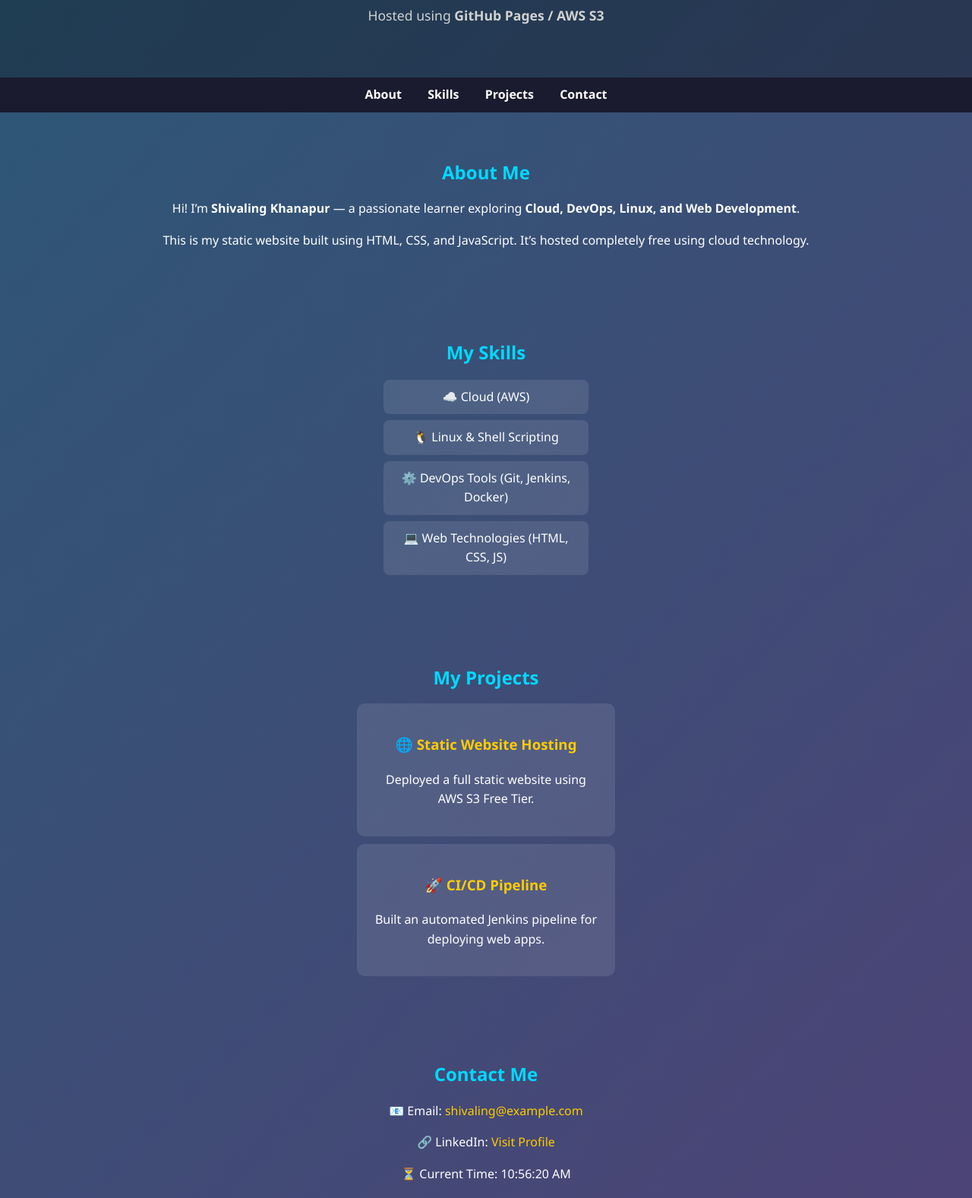
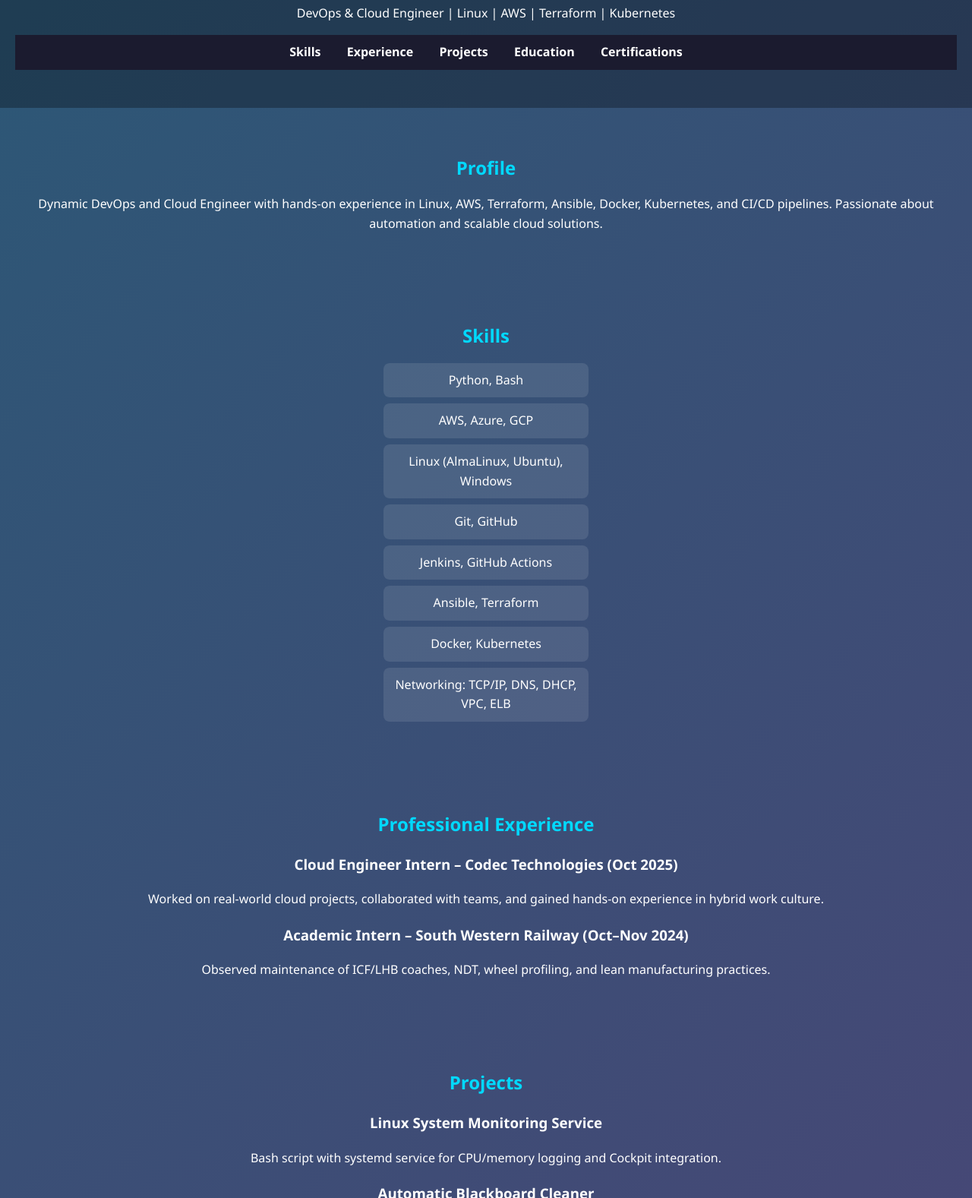
Before and after one commit to shivalingkhanapur/my-website, a plain HTML site: page index.html in a window 1280 px wide. Shown: the part 152-1729 px from the top of the page at 76% size. Drawn offline with Linux system fonts and the light colour scheme.

Commit message:
Update index.html

```diff
--- a/index.html
+++ b/index.html
@@ -1,75 +1,84 @@
 <!DOCTYPE html>
 <html lang="en">
 <head>
-  <meta charset="UTF-8">
-  <meta name="viewport" content="width=device-width, initial-scale=1.0">
-  <title>Welcome | Shivaling’s Static Website</title>
-  <link rel="stylesheet" href="style.css">
+  <meta charset="UTF-8" />
+  <meta name="viewport" content="width=device-width, initial-scale=1.0" />
+  <title>Shivaling Khanapur - DevOps & Cloud Engineer</title>
+  <link rel="stylesheet" href="style.css" />
 </head>
 <body>
-  <!-- Header Section -->
   <header>
-    <h1>Welcome to My Website 🌍</h1>
-    <p class="subtitle">Hosted using <strong>GitHub Pages / AWS S3</strong></p>
+    <h1>Shivaling Khanapur</h1>
+    <p>DevOps & Cloud Engineer | Linux | AWS | Terraform | Kubernetes</p>
+    <nav>
+      <a href="#skills">Skills</a>
+      <a href="#experience">Experience</a>
+      <a href="#projects">Projects</a>
+      <a href="#education">Education</a>
+      <a href="#certifications">Certifications</a>
+    </nav>
   </header>
 
-  <!-- Navigation Menu -->
-  <nav>
-    <a href="#about">About</a>
-    <a href="#skills">Skills</a>
-    <a href="#projects">Projects</a>
-    <a href="#contact">Contact</a>
-  </nav>
-
-  <!-- About Section -->
-  <section id="about">
-    <h2>About Me</h2>
-    <p>
-      Hi! I’m <strong>Shivaling Khanapur</strong> — a passionate learner exploring
-      <b>Cloud, DevOps, Linux, and Web Development</b>.
-    </p>
-    <p>
-      This is my static website built using HTML, CSS, and JavaScript.
-      It’s hosted completely free using cloud technology.
-    </p>
+  <section id="profile">
+    <h2>Profile</h2>
+    <p>Dynamic DevOps and Cloud Engineer with hands-on experience in Linux, AWS, Terraform, Ansible, Docker, Kubernetes, and CI/CD pipelines. Passionate about automation and scalable cloud solutions.</p>
   </section>
 
-  <!-- Skills Section -->
   <section id="skills">
-    <h2>My Skills</h2>
+    <h2>Skills</h2>
     <ul>
-      <li>☁️ Cloud (AWS)</li>
-      <li>🐧 Linux & Shell Scripting</li>
-      <li>⚙️ DevOps Tools (Git, Jenkins, Docker)</li>
-      <li>💻 Web Technologies (HTML, CSS, JS)</li>
+      <li>Python, Bash</li>
+      <li>AWS, Azure, GCP</li>
+      <li>Linux (AlmaLinux, Ubuntu), Windows</li>
+      <li>Git, GitHub</li>
+      <li>Jenkins, GitHub Actions</li>
+      <li>Ansible, Terraform</li>
+      <li>Docker, Kubernetes</li>
+      <li>Networking: TCP/IP, DNS, DHCP, VPC, ELB</li>
     </ul>
   </section>
 
-  <!-- Projects Section -->
-  <section id="projects">
-    <h2>My Projects</h2>
-    <div class="project-card">
-      <h3>🌐 Static Website Hosting</h3>
-      <p>Deployed a full static website using AWS S3 Free Tier.</p>
-    </div>
+  <section id="experience">
+    <h2>Professional Experience</h2>
+    <h3>Cloud Engineer Intern – Codec Technologies (Oct 2025)</h3>
+    <p>Worked on real-world cloud projects, collaborated with teams, and gained hands-on experience in hybrid work culture.</p>
 
-    <div class="project-card">
-      <h3>🚀 CI/CD Pipeline</h3>
-      <p>Built an automated Jenkins pipeline for deploying web apps.</p>
-    </div>
+    <h3>Academic Intern – South Western Railway (Oct–Nov 2024)</h3>
+    <p>Observed maintenance of ICF/LHB coaches, NDT, wheel profiling, and lean manufacturing practices.</p>
   </section>
 
-  <!-- Contact Section -->
-  <section id="contact">
-    <h2>Contact Me</h2>
-    <p>📧 Email: <a href="mailto:shivaling@example.com">shivaling@example.com</a></p>
-    <p>🔗 LinkedIn: <a href="https://linkedin.com/in/shivaling-khanapur" target="_blank">Visit Profile</a></p>
-    <p id="clock">⏳ Current Time: Loading...</p>
+  <section id="projects">
+    <h2>Projects</h2>
+    <h3>Linux System Monitoring Service</h3>
+    <p>Bash script with systemd service for CPU/memory logging and Cockpit integration.</p>
+
+    <h3>Automatic Blackboard Cleaner</h3>
+    <p>Final year project using linear belt drive mechanism for automated cleaning.</p>
   </section>
 
-  <!-- Footer -->
+  <section id="education">
+    <h2>Education</h2>
+    <p><strong>B.E. Mechanical Engineering</strong> – KLE Institute of Technology (2022–2025) – CGPA: 7.32</p>
+    <p><strong>Diploma</strong> – Oxford Polytechnic (2017–2021) – 65.5%</p>
+    <p><strong>SSLC</strong> – Govt High School, Narendra (2005–2015) – 59.04%</p>
+  </section>
+
+  <section id="certifications">
+    <h2>Certifications</h2>
+    <ul>
+      <li>Microsoft Azure Essentials – Infosys Springboard (Jul 2025)</li>
+      <li>Oracle Cloud Infrastructure – Oracle (Sep 2025)</li>
+      <li>Linux on LinuxONE – IBM (Aug 2025)</li>
+      <li>CATIA Design – ISCT (Apr 2025)</li>
+    </ul>
+  </section>
+
   <footer>
-    <p>© 2025 Shivaling Khanapur | All Rights Reserved</p>
+    <p>📧 SW378951@gmail.com | 📞 08296504874</p>
+    <p>
+      <a href="https://linkedin.com/in/shivaling-khanapur-9358a730b">LinkedIn</a> |
+      <a href="https://github.com/shivalingkhanapur">GitHub</a>
+    </p>
   </footer>
 
   <script src="script.js"></script>
```
